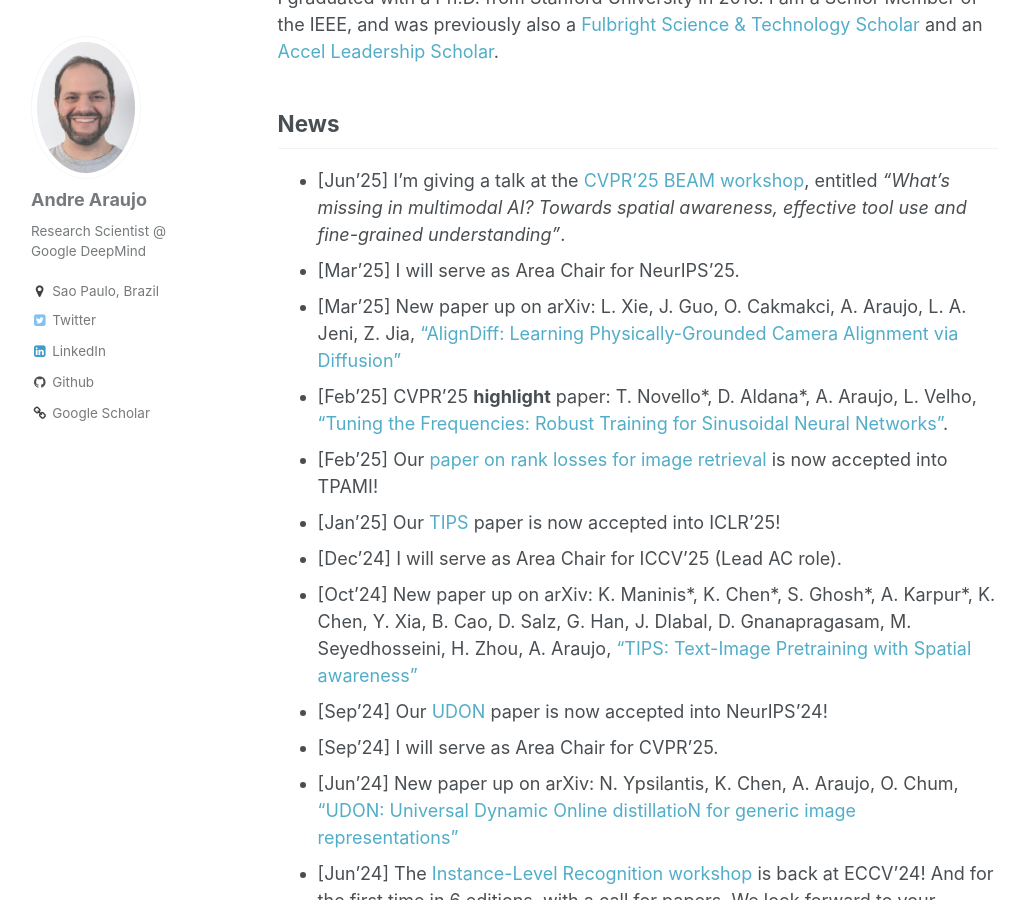
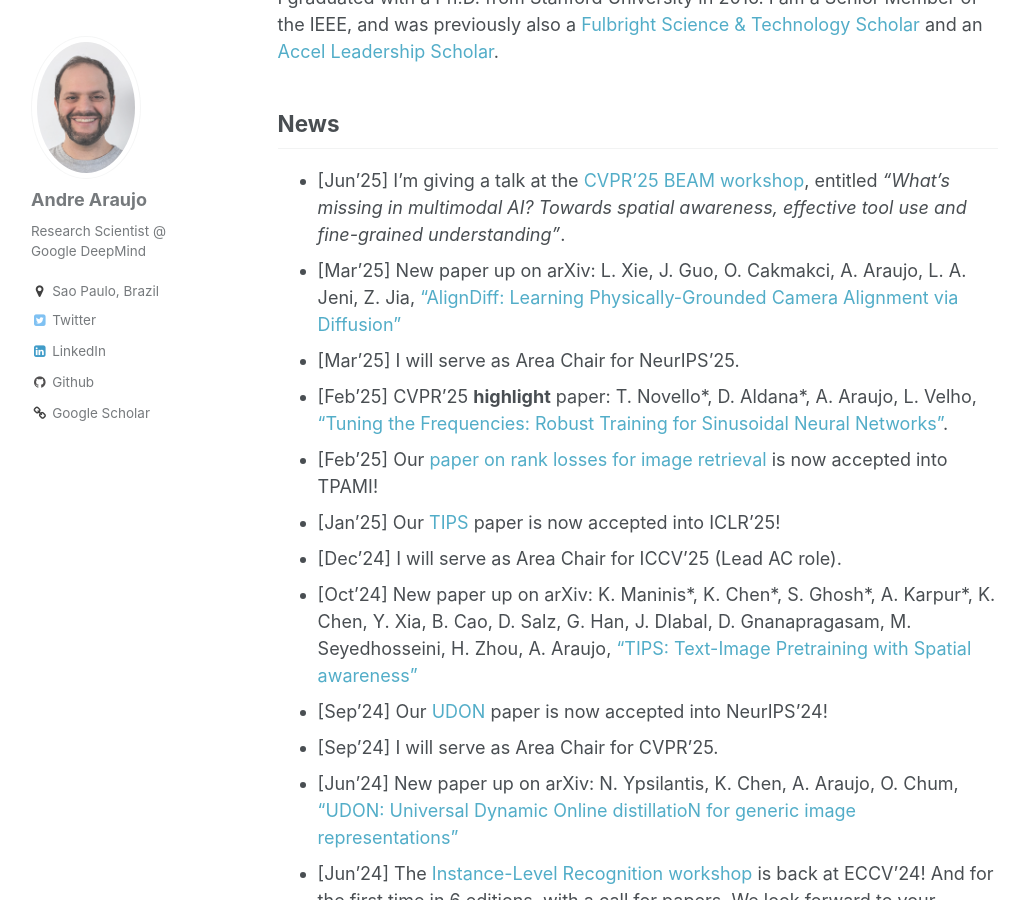
Before and after one commit to andrefaraujo/andrefaraujo.github.io, a Jekyll site: the page built from _pages/about.md, in a window 1280 px wide and 900 px high, scrolled down 361 px. Shown: the whole window, without its empty margins (27-1052 px from the left). Built offline with Jekyll 4.4.1, drawn with Linux system fonts in a browser that asks for light colours.

Commit message:
small nit

```diff
--- a/_pages/about.md
+++ b/_pages/about.md
@@ -19,8 +19,8 @@ I am a Senior Member of the IEEE, and was previously also a [Fulbright Science &
 ## News
 
 * [Jun'25] I'm giving a talk at the [CVPR'25 BEAM workshop](https://beam-workshop2025.github.io/), entitled *"What's missing in multimodal AI? Towards spatial awareness, effective tool use and fine-grained understanding"*.
+* [Mar'25] New paper up on arXiv: L. Xie, J. Guo, O. Cakmakci, A. Araujo, L. A. Jeni, Z. Jia, ["AlignDiff: Learning Physically-Grounded Camera Alignment via Diffusion"](https://arxiv.org/abs/2503.21581)
 * [Mar'25] I will serve as Area Chair for NeurIPS'25.
-* [Mar'25] New paper up on arXiv: L. Xie, J. Guo, O. Cakmakci, A. Araujo, L. A. Jeni, Z. Jia, ["AlignDiff: Learning Physically-Grounded Camera Alignment via Diffusion"](https://arxiv.org/abs/2503.21581)
 * [Feb'25] CVPR'25 **highlight** paper: T. Novello\*, D. Aldana\*, A. Araujo, L. Velho, ["Tuning the Frequencies: Robust Training for Sinusoidal Neural Networks"](https://arxiv.org/abs/2407.21121).
 * [Feb'25] Our [paper on rank losses for image retrieval](https://arxiv.org/abs/2309.08250) is now accepted into TPAMI!
 * [Jan'25] Our [TIPS](https://arxiv.org/abs/2410.16512) paper is now accepted into ICLR'25!
```
